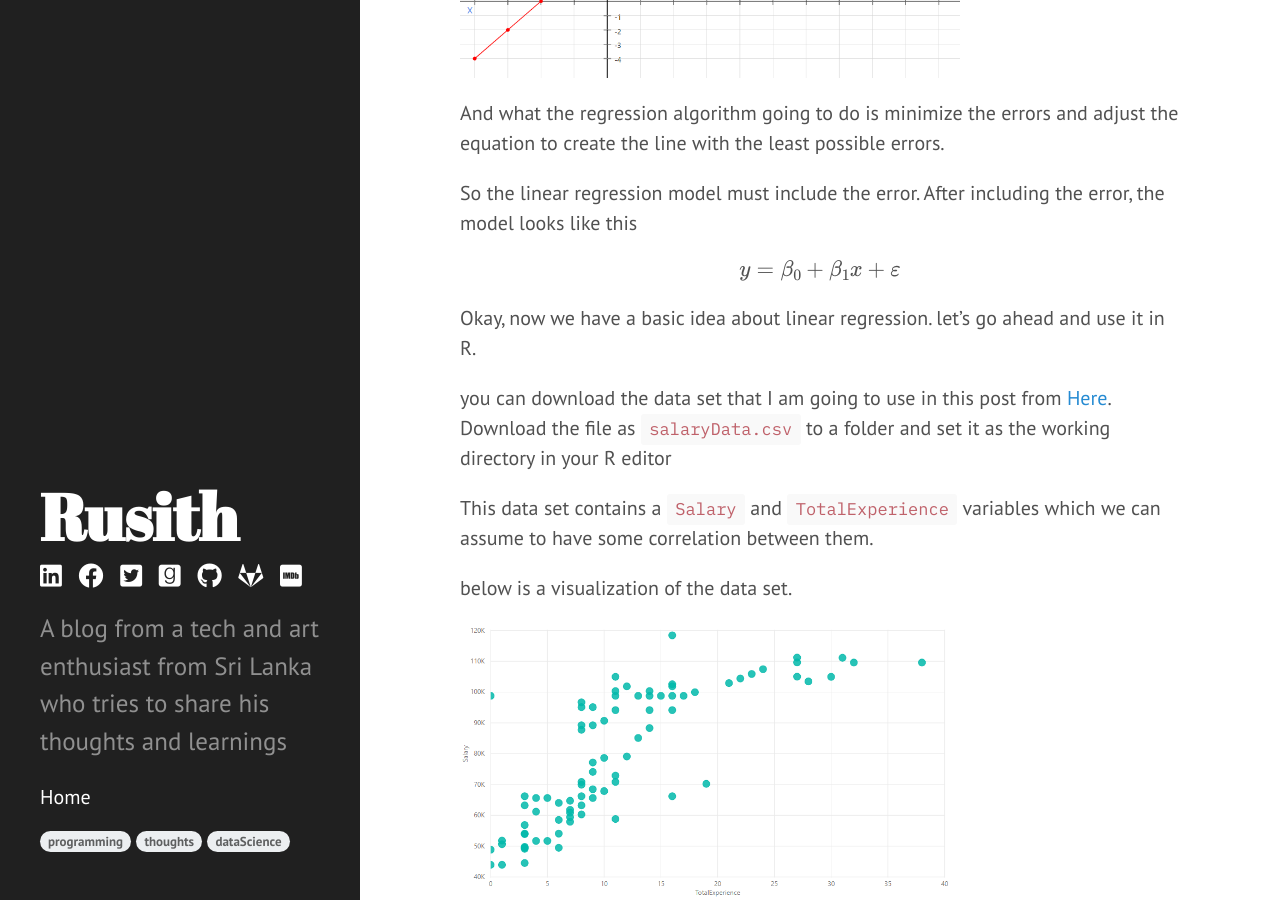
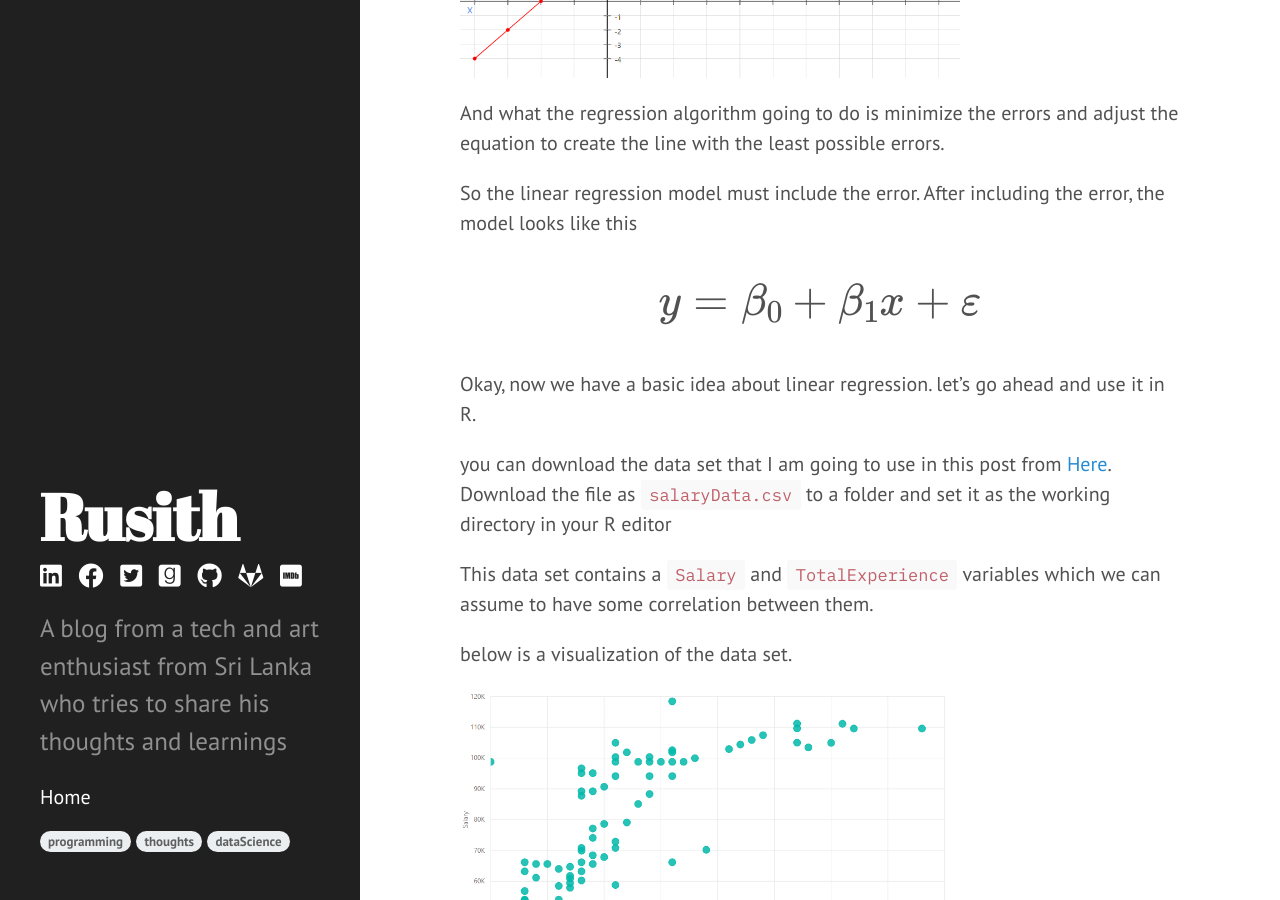
Before and after one commit to rusith/rusith.github.io, a Jekyll site: the page built from _posts/2012-05-05-simple-linear-regression-with-r.md, in a window 1280 px wide and 900 px high, scrolled down 2034 px. Built offline with Jekyll 4.4.1, drawn with Linux system fonts in a browser that asks for light colours; nearby versions of some CDN libraries; formulas are drawn with MathJax 3; comment, search, counter and statistics services are not loaded.

Commit message:
changed the font size of the basic equation

```diff
--- a/_posts/2012-05-05-simple-linear-regression-with-r.md
+++ b/_posts/2012-05-05-simple-linear-regression-with-r.md
@@ -42,7 +42,9 @@ And what the regression algorithm going to do is minimize the errors and adjust
 
 So the linear regression model must include the error. After including the error, the model looks like this
 
+<div style="font-size: 40px">
 $$y = \beta_0 + \beta_1  x + \varepsilon$$
+</div>
 
 Okay, now we have a basic idea about linear regression. let's go ahead and use it in R.
 
```
